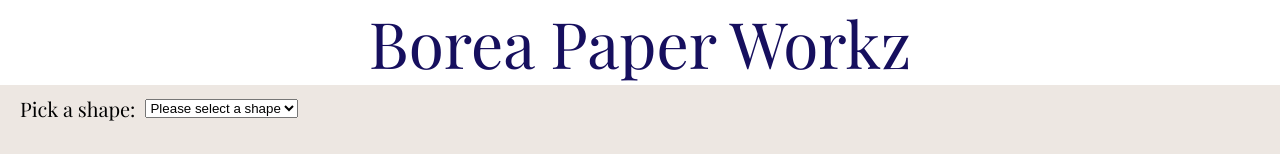
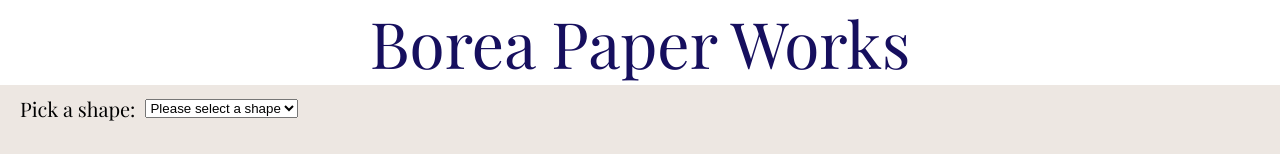
Before and after one commit to alshirshov/Borea, a website: page public/index.html in a window 1280 px wide. Shown: the top 154 px of the page. Drawn offline with nearby package versions, Linux system fonts and the light colour scheme; no server answers; a web font is replaced by a local one.

Commit message:
No message entered

```diff
--- a/public/index.html
+++ b/public/index.html
@@ -13,7 +13,7 @@
     <script src="https://cdnjs.cloudflare.com/ajax/libs/jspdf/2.4.0/jspdf.umd.min.js"></script>
   </head>
   <body>
-    <div class="header">Borea Paper Workz</div>
+    <div class="header">Borea Paper Works</div>
     <div class="container">
       <div class="content-wrapper">
         <!-- Shape Picker Block -->
```
